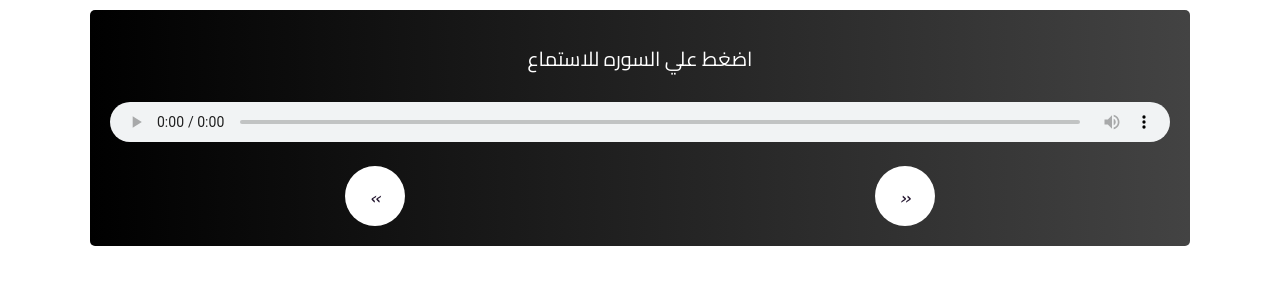
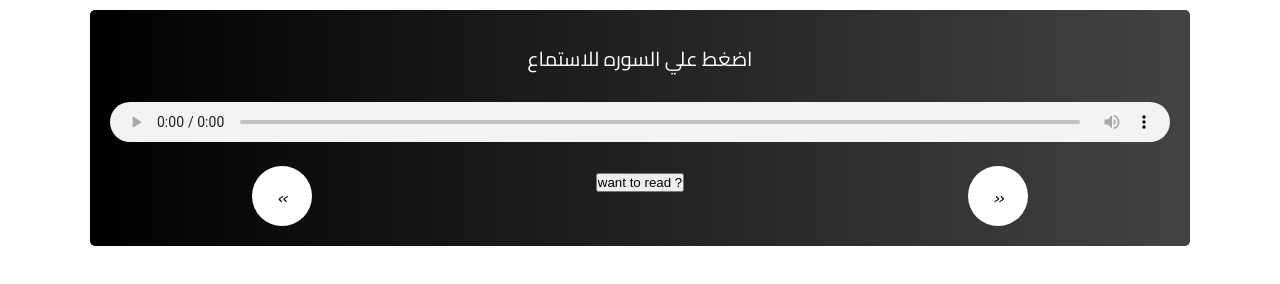
Before and after one commit to ammarsami255/quran, a plain HTML site: page index.html in a window 1280 px wide. Drawn offline with Linux system fonts and the light colour scheme; some packages are replaced by stand-ins of ours; no server answers; a script that the page names is missing.

Commit message:
Update index.html

```diff
--- a/index.html
+++ b/index.html
@@ -15,6 +15,7 @@
                 <audio src="" controls class="quranPlayer" autoplay></audio>
                 <div class="buttons">
                     <div class="icon next"><i class="fa fa-forward">&laquo;</i></div>
+                    <div class="quran_view"><button class ="quran_view_pdf" onclick="gotoview();">? want to read  </button></div>
                     <div class="icon prev"><i class="fa fa-backward">&raquo;</i></div>
                 </div>
 
```
